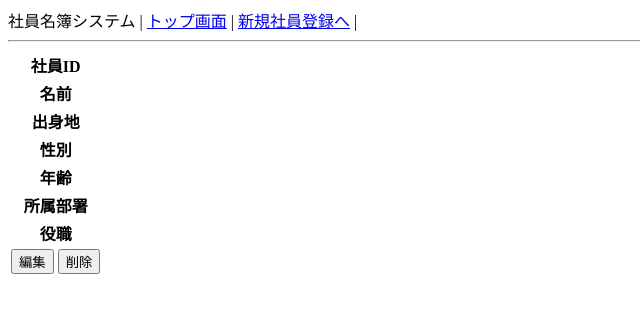
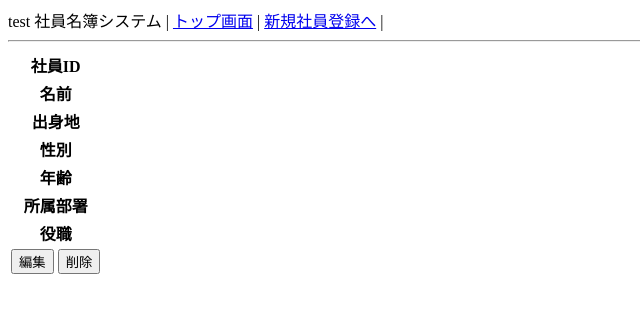
Before and after one commit to ishii-hiroto/meibo_system_B, a PHP site: page /detail01.php in a window 1280 px wide. Shown: the top 313 px of the page, without its empty margins (0-640 px from the left). Run offline with PHP 8.4, Linux system fonts and the light colour scheme.

Commit message:
[update]　test

```diff
--- a/detail01.php
+++ b/detail01.php
@@ -1,6 +1,6 @@
 <!DOCTYPE html>
 <html>
-    <head>
+    <head>test
         <meta charset='utf-8'>
         <meta name='viewport' content='width=device-width, initial-scale=1'>
         <title>社員情報詳細</title>
```
